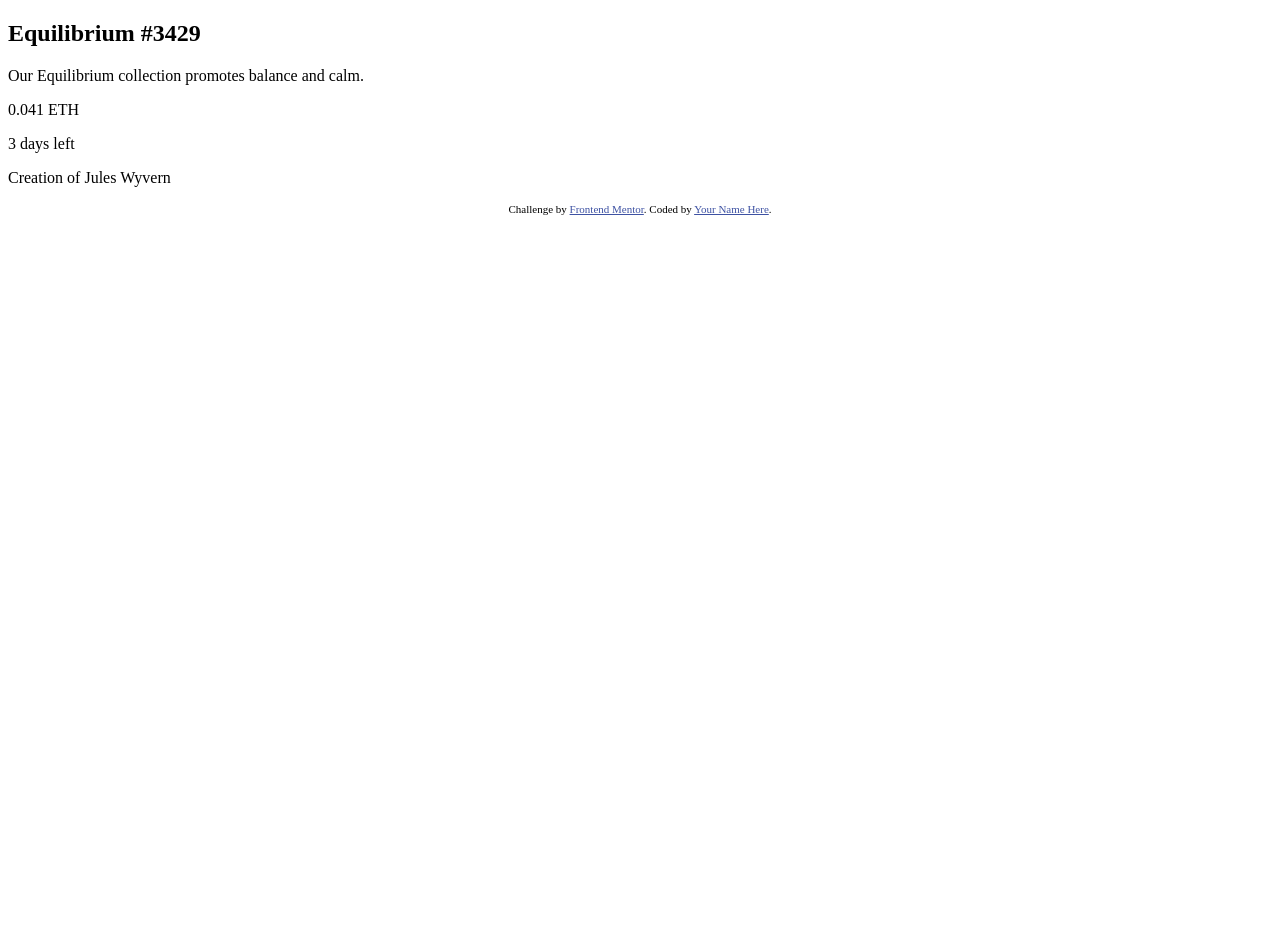
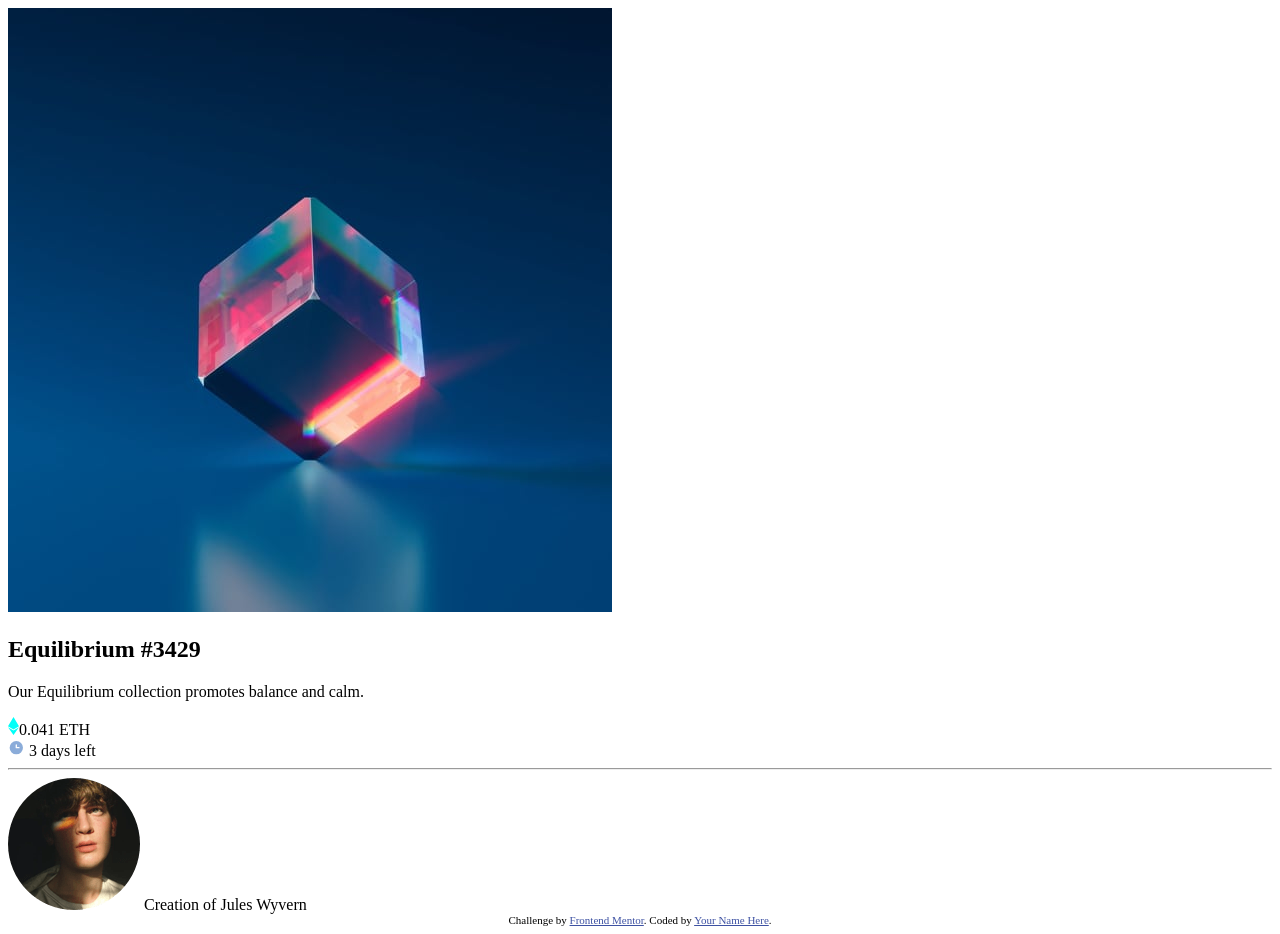
Before and after one commit to Dimma-Joel/frontend-mentor-challenges, a plain HTML site: page nft-preview-card-component-main/nft-preview-card-component-main/index.html in a window 1280 px wide. Before the commit the page ends 800 px from the top, so only its background shows below. Drawn offline with Linux system fonts and the light colour scheme.

Commit message:
Structured the project with html5

```diff
--- a/nft-preview-card-component-main/nft-preview-card-component-main/index.html
+++ b/nft-preview-card-component-main/nft-preview-card-component-main/index.html
@@ -11,23 +11,35 @@
     />
     <title>Frontend Mentor | NFT preview card component</title>
     <link rel="stylesheet" href="styles.css" />
-    <style>
-      .attribution {
-        font-size: 11px;
-        text-align: center;
-      }
-      .attribution a {
-        color: hsl(228, 45%, 44%);
-      }
-    </style>
   </head>
 
   <body>
+    <img
+      src="images/image-equilibrium.jpg"
+      alt="Equilibrium Image"
+      width="604px"
+      height="604px"
+    />
     <h2>Equilibrium #3429</h2>
     <p>Our Equilibrium collection promotes balance and calm.</p>
-    <p>0.041 ETH</p>
-    <p>3 days left</p>
-    <p>Creation of Jules Wyvern</p>
+
+    <section>
+      <img src="images/icon-ethereum.svg" alt="Ethereum Icon" /><span
+        >0.041 ETH</span
+      >
+    </section>
+
+    <section>
+      <img src="images/icon-clock.svg" alt="Clock" />
+      <span>3 days left</span>
+    </section>
+
+    <hr />
+
+    <section>
+      <img src="images/image-avatar.png" alt="Avatar" />
+      <span>Creation of Jules Wyvern</span>
+    </section>
 
     <div class="attribution">
       Challenge by
--- a/nft-preview-card-component-main/nft-preview-card-component-main/styles.css
+++ b/nft-preview-card-component-main/nft-preview-card-component-main/styles.css
@@ -0,0 +1,7 @@
+.attribution {
+  font-size: 11px;
+  text-align: center;
+}
+.attribution a {
+  color: hsl(228, 45%, 44%);
+}
```
